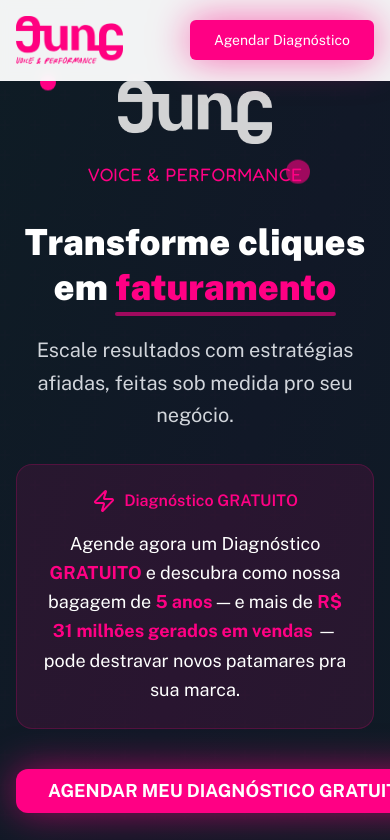
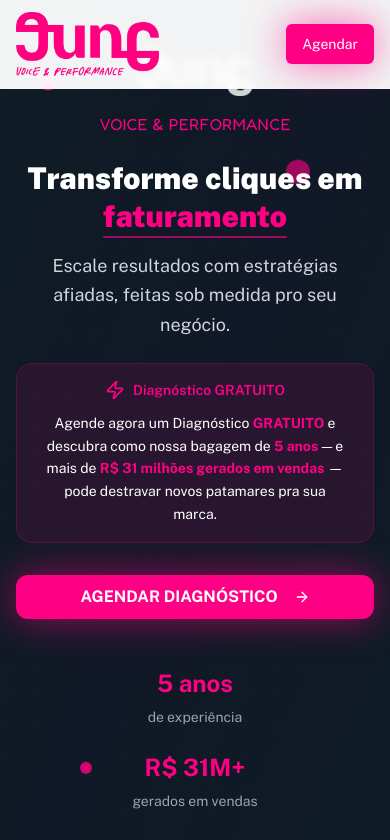
Before and after one commit to pabljung/jung-digital-boost, a React (Vite) app: page / in a window 390 px wide. Shown: the top 840 px of the page. Built offline with nearby package versions, Linux system fonts and the light colour scheme.

Commit message:
Adjust logo sizes and responsiveness
Increase logo sizes in header and footer, and improve mobile responsiveness.

```diff
--- a/src/components/Footer.tsx
+++ b/src/components/Footer.tsx
@@ -8,7 +8,7 @@ const Footer = () => {
             <img
               src="/lovable-uploads/8f7eded5-2bc0-4f95-a28b-5de066d830aa.png"
               alt="Jung Logo"
-              className="h-10 w-auto"
+              className="h-14 w-auto"
             />
           </div>
 
--- a/src/components/Header.tsx
+++ b/src/components/Header.tsx
@@ -11,16 +11,16 @@ const Header = () => {
 
   return (
     <header className="fixed top-0 w-full bg-jung-white/95 backdrop-blur-sm z-50 border-b border-gray-100">
-      <div className="container mx-auto px-4 py-4 flex items-center justify-between">
+      <div className="container mx-auto px-4 py-3 flex items-center justify-between">
         <div className="flex items-center">
           <img
             src="/lovable-uploads/d3a253f3-3e62-476c-acd8-138f280440d0.png"
             alt="Jung Logo"
-            className="h-12 w-auto"
+            className="h-16 w-auto"
           />
         </div>
 
-        <nav className="hidden md:flex items-center space-x-8">
+        <nav className="hidden lg:flex items-center space-x-8">
           <button
             onClick={() => scrollToSection('services')}
             className="jung-menu text-jung-dark hover:text-jung-pink transition-colors"
@@ -42,10 +42,11 @@ const Header = () => {
         </nav>
 
         <Button
-          className="bg-jung-pink hover:bg-jung-pink/90 text-white jung-body font-semibold px-6 py-2 animate-pulse-glow"
+          className="bg-jung-pink hover:bg-jung-pink/90 text-white jung-body font-semibold px-4 py-2 text-sm lg:px-6 lg:text-base animate-pulse-glow"
           onClick={() => scrollToSection('cta')}
         >
-          Agendar Diagnóstico
+          <span className="hidden sm:inline">Agendar Diagnóstico</span>
+          <span className="sm:hidden">Agendar</span>
         </Button>
       </div>
     </header>
--- a/src/components/Hero.tsx
+++ b/src/components/Hero.tsx
@@ -24,41 +24,41 @@ const Hero = () => {
       <div className="absolute top-40 right-20 w-6 h-6 bg-jung-pink/60 rounded-full animate-float" style={{animationDelay: '1s'}}></div>
       <div className="absolute bottom-40 left-20 w-3 h-3 bg-jung-pink/80 rounded-full animate-float" style={{animationDelay: '2s'}}></div>
 
-      <div className="container mx-auto px-4 py-20 text-center relative z-10">
+      <div className="container mx-auto px-4 py-12 md:py-20 text-center relative z-10">
         <div className="max-w-5xl mx-auto">
           {/* Logo Integration */}
-          <div className="mb-8 animate-fade-in">
+          <div className="mb-6 md:mb-8 animate-fade-in">
             <img
               src="/lovable-uploads/fbe5fb0d-f90f-441b-a790-9eb0e94bcc2b.png"
               alt="Jung Logo"
-              className="h-16 w-auto mx-auto mb-4 opacity-90"
+              className="h-12 md:h-16 w-auto mx-auto mb-4 opacity-90"
             />
-            <p className="text-jung-pink font-quickwriters text-lg tracking-wide uppercase">
+            <p className="text-jung-pink font-quickwriters text-base md:text-lg tracking-wide uppercase">
               Voice & Performance
             </p>
           </div>
 
           {/* Main Headline */}
-          <h1 className="text-4xl md:text-6xl lg:text-7xl font-black text-white mb-6 leading-tight animate-fade-in">
+          <h1 className="text-3xl md:text-6xl lg:text-7xl font-black text-white mb-4 md:mb-6 leading-tight animate-fade-in px-2">
             Transforme cliques em{' '}
             <span className="text-jung-pink relative">
               faturamento
-              <div className="absolute -bottom-2 left-0 w-full h-1 bg-jung-pink/60 rounded"></div>
+              <div className="absolute -bottom-1 md:-bottom-2 left-0 w-full h-0.5 md:h-1 bg-jung-pink/60 rounded"></div>
             </span>
           </h1>
 
           {/* Subtitle */}
-          <p className="text-xl md:text-2xl text-gray-300 mb-8 max-w-4xl mx-auto leading-relaxed animate-fade-in">
+          <p className="text-lg md:text-xl lg:text-2xl text-gray-300 mb-6 md:mb-8 max-w-4xl mx-auto leading-relaxed animate-fade-in px-4">
             Escale resultados com estratégias afiadas, feitas sob medida pro seu negócio.
           </p>
 
           {/* Value Proposition */}
-          <div className="bg-jung-pink/10 border border-jung-pink/20 rounded-2xl p-6 md:p-8 mb-10 max-w-4xl mx-auto animate-scale-in">
-            <div className="flex items-center justify-center mb-4">
-              <Zap className="w-6 h-6 text-jung-pink mr-2" />
-              <span className="text-jung-pink font-semibold">Diagnóstico GRATUITO</span>
+          <div className="bg-jung-pink/10 border border-jung-pink/20 rounded-2xl p-4 md:p-6 lg:p-8 mb-8 md:mb-10 max-w-4xl mx-auto animate-scale-in">
+            <div className="flex items-center justify-center mb-3 md:mb-4">
+              <Zap className="w-5 h-5 md:w-6 md:h-6 text-jung-pink mr-2" />
+              <span className="text-jung-pink font-semibold text-sm md:text-base">Diagnóstico GRATUITO</span>
             </div>
-            <p className="text-white text-lg leading-relaxed">
+            <p className="text-white text-sm md:text-lg leading-relaxed px-2">
               Agende agora um Diagnóstico <strong className="text-jung-pink">GRATUITO</strong> e descubra como nossa bagagem de{' '}
               <strong className="text-jung-pink">5 anos</strong> — e mais de{' '}
               <strong className="text-jung-pink">R$ 31 milhões gerados em vendas</strong> — pode destravar novos patamares pra sua marca.
@@ -66,30 +66,31 @@ const Hero = () => {
           </div>
 
           {/* CTA Button */}
-          <div className="animate-scale-in">
+          <div className="animate-scale-in mb-8 md:mb-0">
             <Button
               size="lg"
-              className="bg-jung-pink hover:bg-jung-pink/90 text-white font-bold px-8 py-4 text-lg rounded-xl hover-lift animate-pulse-glow group"
+              className="bg-jung-pink hover:bg-jung-pink/90 text-white font-bold px-6 md:px-8 py-3 md:py-4 text-base md:text-lg rounded-xl hover-lift animate-pulse-glow group w-full sm:w-auto"
               onClick={() => scrollToSection('cta')}
             >
-              AGENDAR MEU DIAGNÓSTICO GRATUITO
-              <ArrowRight className="ml-2 w-5 h-5 group-hover:translate-x-1 transition-transform" />
+              <span className="hidden sm:inline">AGENDAR MEU DIAGNÓSTICO GRATUITO</span>
+              <span className="sm:hidden">AGENDAR DIAGNÓSTICO</span>
+              <ArrowRight className="ml-2 w-4 h-4 md:w-5 md:h-5 group-hover:translate-x-1 transition-transform" />
             </Button>
           </div>
 
           {/* Stats */}
-          <div className="grid grid-cols-1 md:grid-cols-3 gap-8 mt-16 animate-fade-in">
+          <div className="grid grid-cols-1 md:grid-cols-3 gap-6 md:gap-8 mt-12 md:mt-16 animate-fade-in px-4">
             <div className="text-center">
-              <div className="text-3xl font-bold text-jung-pink mb-2">5 anos</div>
-              <div className="text-gray-400">de experiência</div>
+              <div className="text-2xl md:text-3xl font-bold text-jung-pink mb-2">5 anos</div>
+              <div className="text-gray-400 text-sm md:text-base">de experiência</div>
             </div>
             <div className="text-center">
-              <div className="text-3xl font-bold text-jung-pink mb-2">R$ 31M+</div>
-              <div className="text-gray-400">gerados em vendas</div>
+              <div className="text-2xl md:text-3xl font-bold text-jung-pink mb-2">R$ 31M+</div>
+              <div className="text-gray-400 text-sm md:text-base">gerados em vendas</div>
             </div>
             <div className="text-center">
-              <div className="text-3xl font-bold text-jung-pink mb-2">100%</div>
-              <div className="text-gray-400">foco em resultado</div>
+              <div className="text-2xl md:text-3xl font-bold text-jung-pink mb-2">100%</div>
+              <div className="text-gray-400 text-sm md:text-base">foco em resultado</div>
             </div>
           </div>
         </div>
```
